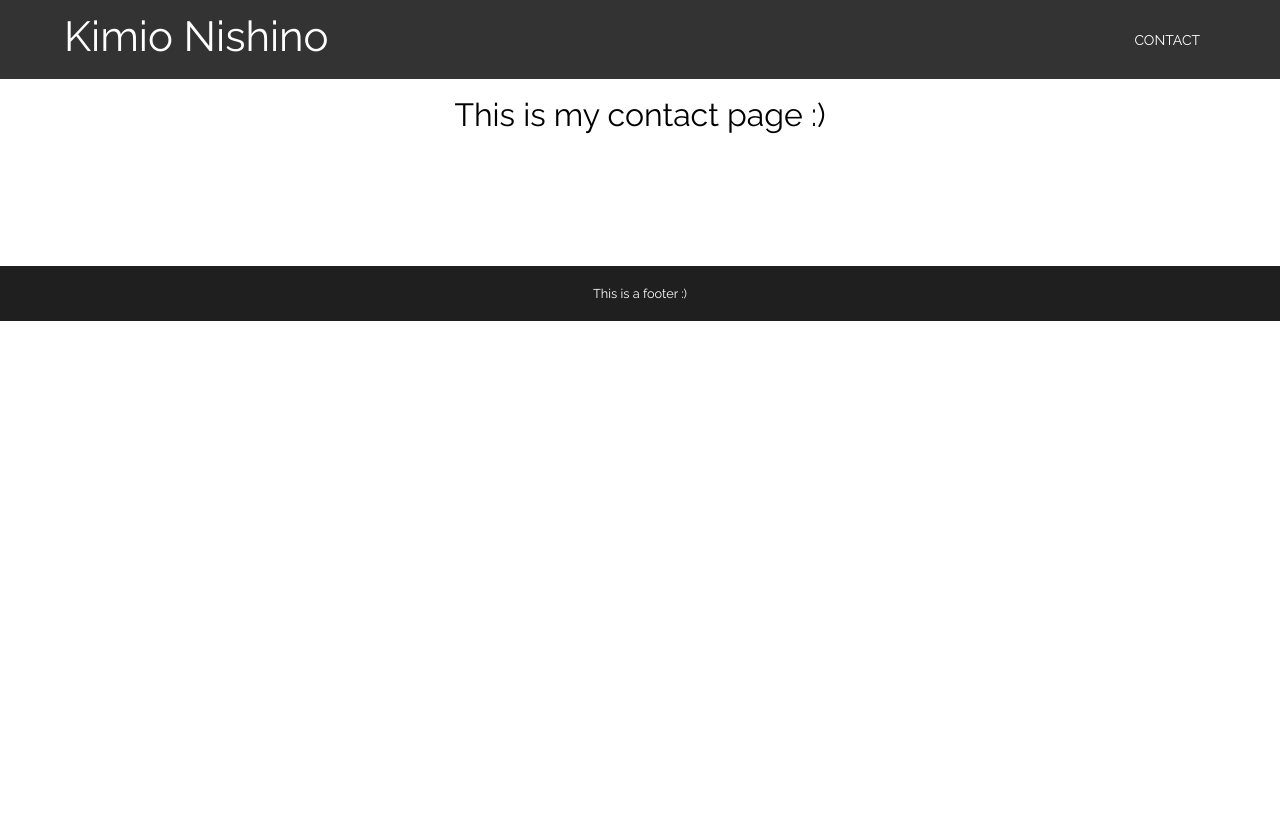
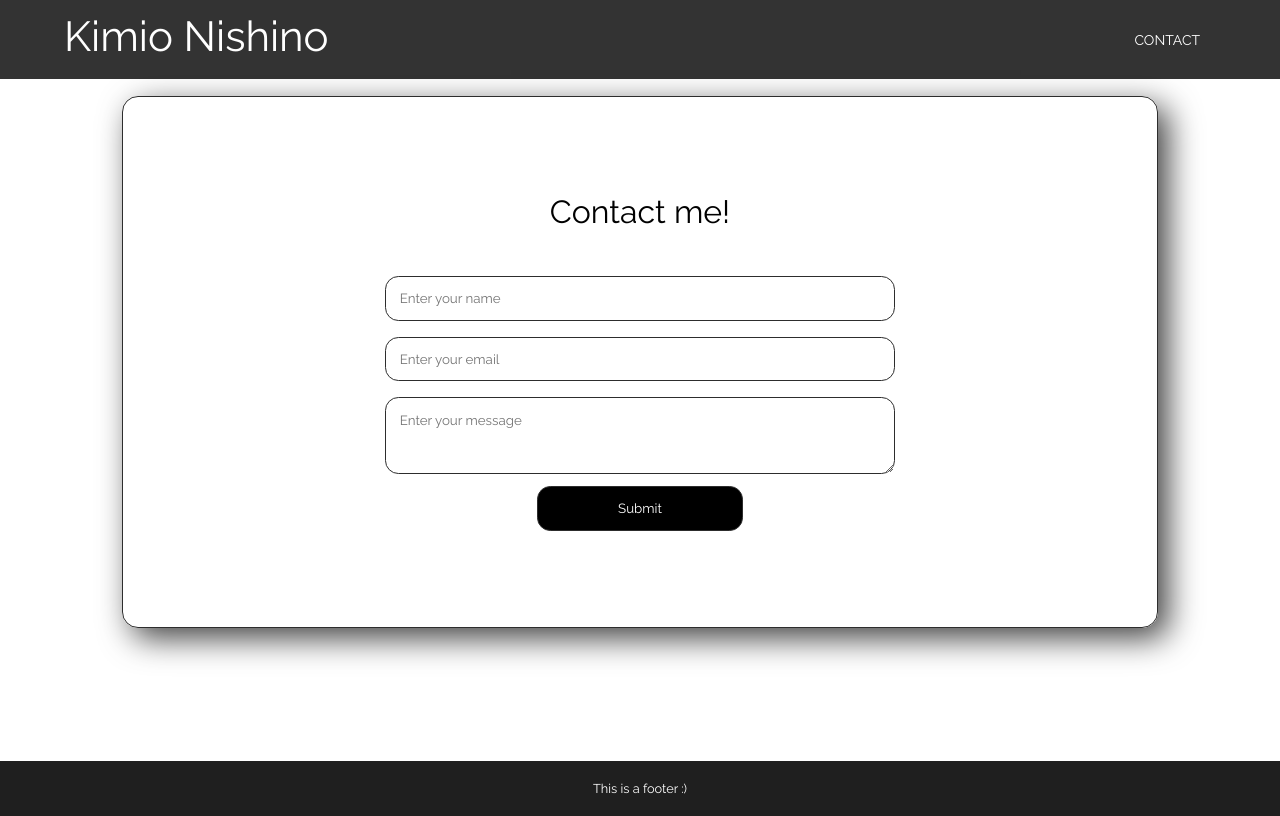
Before and after one commit to KimioN42/portfolio, a Vue app: page /contact in a window 1280 px wide. Built offline with nearby package versions, Linux system fonts and the light colour scheme.

Commit message:
boilerplate for contact-view

```diff
--- /dev/null
+++ b/src/components/ContactForm.vue
@@ -0,0 +1,93 @@
+<template>
+    <div class="contact-container">
+        <h1>Contact me!</h1>
+        <br><br>
+        <div class="contact-form">
+            <form @submit.prevent="submitForm">
+                <div class="form-group">
+                    <input type="text" class="form-control" id="name" v-model="name" placeholder="Enter your name">
+                </div>
+                <div class="form-group">
+                    <input type="email" class="form-control" id="email" v-model="email" placeholder="Enter your email">
+                </div>
+                <div class="form-group">
+                    <textarea class="form-control" id="message" v-model="message" rows="3"
+                        placeholder="Enter your message"></textarea>
+                </div>
+                <button type="submit" class="btn-primary">Submit</button>
+            </form>
+        </div>
+    </div>
+</template>
+<script>
+export default {
+    setup () { }
+}
+</script>
+<style scoped>
+.contact-container {
+    text-align: center;
+    border-radius: 1em;
+    box-shadow: 10px 10px 32px 0px rgba(0, 0, 0, 0.75);
+    border: 1px solid rgb(45, 45, 45);
+    width: auto;
+    padding: 3em;
+    margin: 1em 0em;
+}
+
+.contact-form {
+    display: flex;
+    flex-direction: column;
+    flex-wrap: wrap;
+    justify-content: center;
+}
+
+.form-group {
+    padding: 0.5em;
+}
+
+input,
+textarea {
+    width: 50%;
+    height: auto;
+    padding: 1em;
+    background-color: var(--light-mode-bg);
+    color: var(--light-mode-font);
+    border: 1px solid rgb(45, 45, 45);
+    border-radius: 1em;
+}
+
+button {
+    width: 20%;
+    height: auto;
+    padding: 1em;
+    background-color: black;
+    color: white;
+    border: 1px solid rgb(45, 45, 45);
+    border-radius: 1em;
+}
+
+@media(max-width: 768px) {
+    .contact-container {
+        padding: 1em;
+    }
+
+    input,
+    textarea {
+        width: 100%;
+    }
+
+    button {
+        width: 50%;
+    }
+}
+
+@media(prefers-color-scheme: dark) {
+
+    input,
+    textarea {
+        background-color: var(--dark-mode-bg);
+        color: var(--dark-mode-font);
+    }
+}
+</style>
--- a/src/components/CustomNavbar.vue
+++ b/src/components/CustomNavbar.vue
@@ -82,7 +82,6 @@ export default {
         // 'created' callouts
         checkScreen()
         updateScroll()
-        isHome()
 
         window.addEventListener('resize', checkScreen)
         window.addEventListener('scroll', updateScroll)
--- a/src/views/ContactView.vue
+++ b/src/views/ContactView.vue
@@ -1,11 +1,13 @@
 <template>
     <div class="contact-container">
-        <h1>This is my contact page :)</h1>
+        <ContactFormVue />
     </div>
 </template>
 <script>
+import ContactFormVue from '@/components/ContactForm.vue'
+
 export default {
-
+    components: { ContactFormVue }
 }
 </script>
 <style scoped>
```
